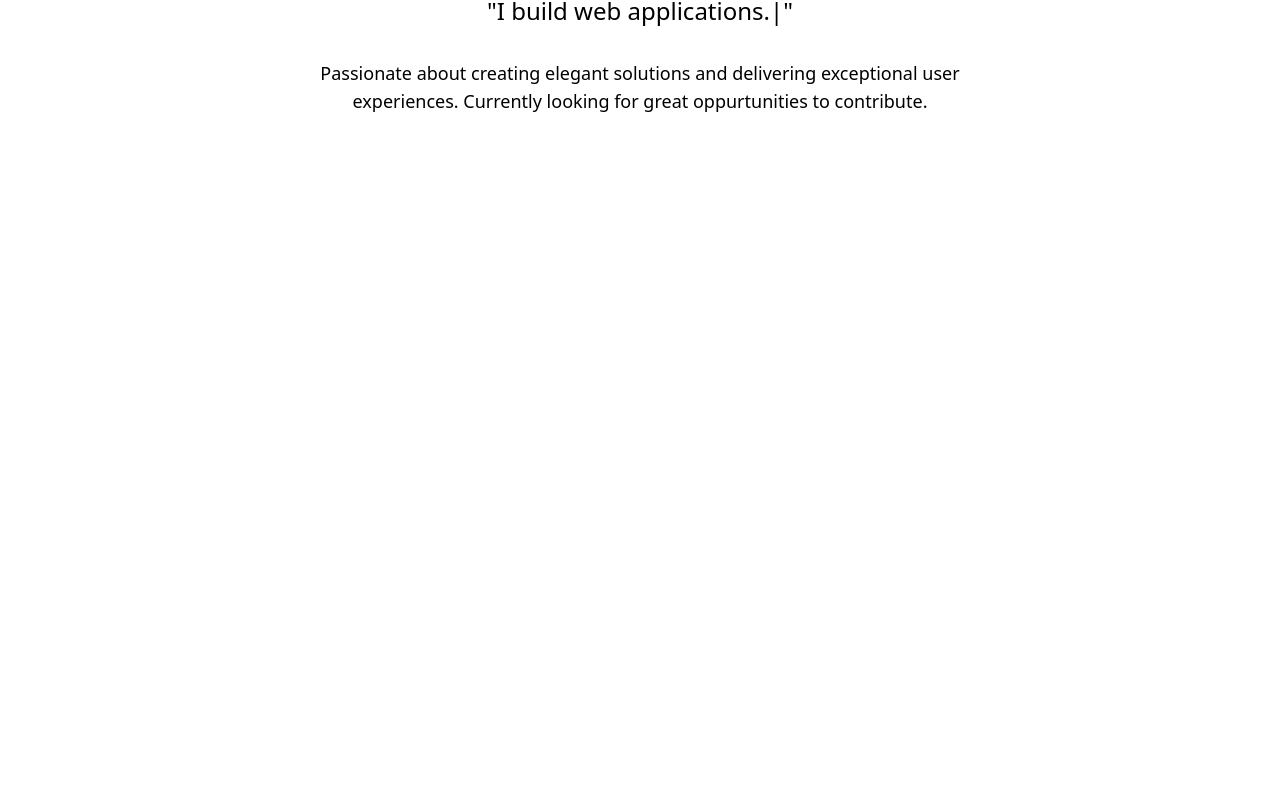
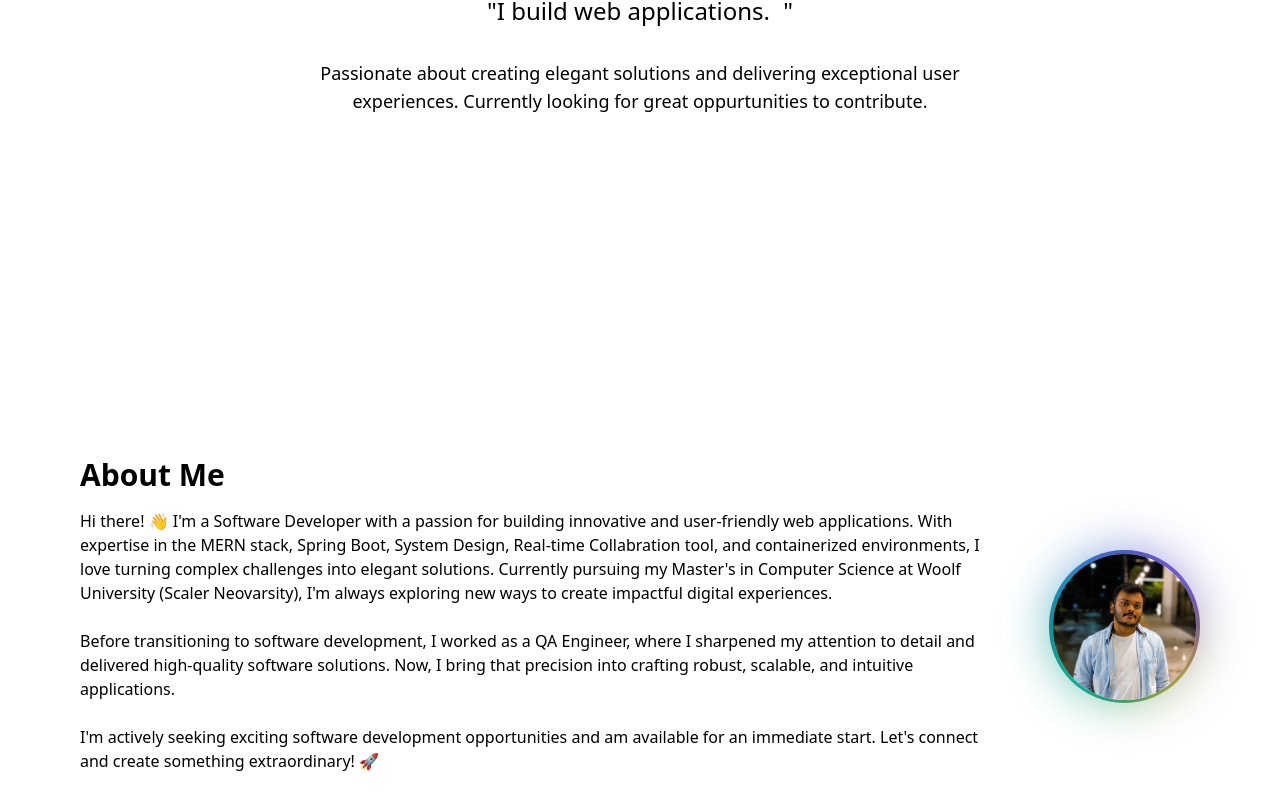
Before and after one commit to DMJain/me, a Next.js app: page / in a window 1280 px wide. Shown: the part 447-1256 px from the top of the page. Before the commit the page ends 824 px from the top, so only its background shows below. Built offline with nearby package versions, Linux system fonts and the light colour scheme.

Commit message:
about section done

```diff
--- a/app/layout.tsx
+++ b/app/layout.tsx
@@ -17,7 +17,9 @@ export default function RootLayout({
     <html lang="en">
       <body>
         <Nav />
-        {children}
+        <div>
+          {children}
+        </div>
       </body>
     </html>
   );
--- a/app/page.tsx
+++ b/app/page.tsx
@@ -1,7 +1,11 @@
 import Hero from '@/components/section/Hero';
+import About from '@/components/section/About';
 
 export default function Home() {
   return (
-    <Hero />
+    <div className='w-full flex-center flex-col'>
+        <Hero />
+        <About />
+    </div>
   );
 }
--- a/components/section/About.tsx
+++ b/components/section/About.tsx
@@ -1,9 +1,61 @@
-import React from 'react'
+'use client'
+import { motion } from "framer-motion"
+import { useInView } from "react-intersection-observer"
+import Image from 'next/image'
+import { BackgroundGradient } from "../ui/background-gradient"
+import { Code2, Laptop, Rocket } from "lucide-react"
 
-const about = () => {
+const About = () => {
+  const [ref, inView] = useInView({
+    triggerOnce: true,
+    threshold: 0.1,
+  })
+
   return (
-    <div>about</div>
+    <section id="about" className="md:p-20 p-5">
+      <div className="container">
+        <motion.div
+          ref={ref}
+          initial={{ opacity: 0, y: 20 }}
+          animate={inView ? { opacity: 1, y: 0 } : {}}
+          transition={{ duration: 0.5 }}
+          className="flex flex-col-reverse md:flex-row gap-12 items-center md:justify-between"
+        >
+          <div className="">
+            <h2 className="text-3xl font-bold mb-4">About Me</h2>
+            <p className="text-muted-foreground mb-6">
+            Hi there! 👋 I'm a Software Developer with a passion for building innovative and user-friendly
+            web applications. With expertise in the MERN stack, Spring Boot, System Design, Real-time
+            Collabration tool, and containerized environments, I love turning complex challenges into
+            elegant solutions. Currently pursuing my Master's in Computer Science at Woolf University
+            (Scaler Neovarsity), I'm always exploring new ways to create impactful digital experiences.
+            <br /><br />
+            Before transitioning to software development, I worked as a QA Engineer, where I sharpened my
+            attention to detail and delivered high-quality software solutions. Now, I bring that precision into
+            crafting robust, scalable, and intuitive applications.
+            <br /><br />
+            I'm actively seeking exciting software development opportunities and am available for an immediate
+            start. Let's connect and create something extraordinary! 🚀
+            </p>
+            <div className="grid grid-cols-1 md:grid-cols-3 gap-6">
+            </div>
+          </div>
+
+          <div className="w-1/2 h-1/2">
+          <BackgroundGradient className="rounded-full max-w-sm bg-white dark:bg-zinc-900">
+            <Image
+              src="/image.png"
+              alt='TheresPromptForIt Logo'
+              width={300}
+              height={300}
+              className="rounded-full"
+            />
+          </BackgroundGradient>
+          </div>
+        </motion.div>
+      </div>
+    </section>
   )
 }
 
-export default about
+export default About;
--- /dev/null
+++ b/components/ui/background-gradient.tsx
@@ -0,0 +1,72 @@
+import { cn } from "@/lib/utils";
+import React from "react";
+import { motion } from "framer-motion";
+
+export const BackgroundGradient = ({
+  children,
+  className,
+  containerClassName,
+  animate = true,
+}: {
+  children?: React.ReactNode;
+  className?: string;
+  containerClassName?: string;
+  animate?: boolean;
+}) => {
+  const variants = {
+    initial: {
+      backgroundPosition: "0 50%",
+    },
+    animate: {
+      backgroundPosition: ["0, 50%", "100% 50%", "0 50%"],
+    },
+  };
+  return (
+    <div className={cn("relative p-[4px] group", containerClassName)}>
+      <motion.div
+        variants={animate ? variants : undefined}
+        initial={animate ? "initial" : undefined}
+        animate={animate ? "animate" : undefined}
+        transition={
+          animate
+            ? {
+                duration: 5,
+                repeat: Infinity,
+                repeatType: "reverse",
+              }
+            : undefined
+        }
+        style={{
+          backgroundSize: animate ? "100% 100%" : undefined,
+        }}
+        className={cn(
+          "absolute inset-0 rounded-full z-[1] opacity-60 group-hover:opacity-100 blur-xl  transition duration-300 will-change-transform",
+          " bg-[radial-gradient(circle_farthest-side_at_0_100%,#00ccb1,transparent),radial-gradient(circle_farthest-side_at_100%_0,#7b61ff,transparent),radial-gradient(circle_farthest-side_at_100%_100%,#ffc414,transparent),radial-gradient(circle_farthest-side_at_0_0,#1ca0fb,#141316)]"
+        )}
+      />
+      <motion.div
+        variants={animate ? variants : undefined}
+        initial={animate ? "initial" : undefined}
+        animate={animate ? "animate" : undefined}
+        transition={
+          animate
+            ? {
+                duration: 5,
+                repeat: Infinity,
+                repeatType: "reverse",
+              }
+            : undefined
+        }
+        style={{
+          backgroundSize: animate ? "100% 100%" : undefined,
+        }}
+        className={cn(
+          "absolute inset-0 rounded-full z-[1] will-change-transform",
+          "bg-[radial-gradient(circle_farthest-side_at_0_100%,#00ccb1,transparent),radial-gradient(circle_farthest-side_at_100%_0,#7b61ff,transparent),radial-gradient(circle_farthest-side_at_100%_100%,#ffc414,transparent),radial-gradient(circle_farthest-side_at_0_0,#1ca0fb,#141316)]"
+        )}
+      />
+
+      <div className={cn("relative z-10", className)}>{children}</div>
+    </div>
+  );
+};
--- a/package.json
+++ b/package.json
@@ -15,6 +15,7 @@
     "next": "15.1.4",
     "react": "^19.0.0",
     "react-dom": "^19.0.0",
+    "react-intersection-observer": "^9.15.0",
     "react-type-animation": "^3.2.0",
     "tailwind-merge": "^2.6.0"
   },
```
Also changed, not shown: public/image.png (added), 1 other file (tests, documents, lock files or other folders).
